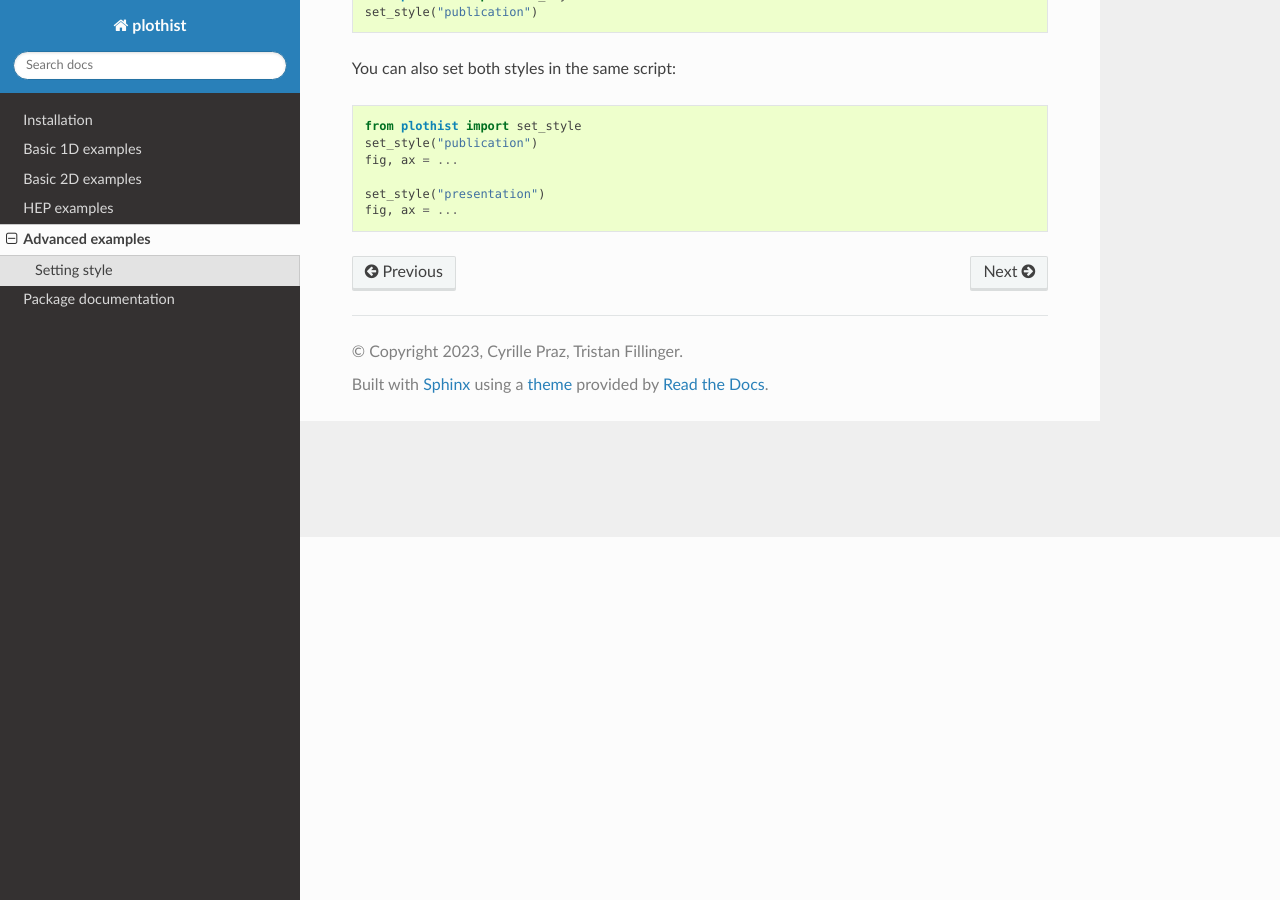
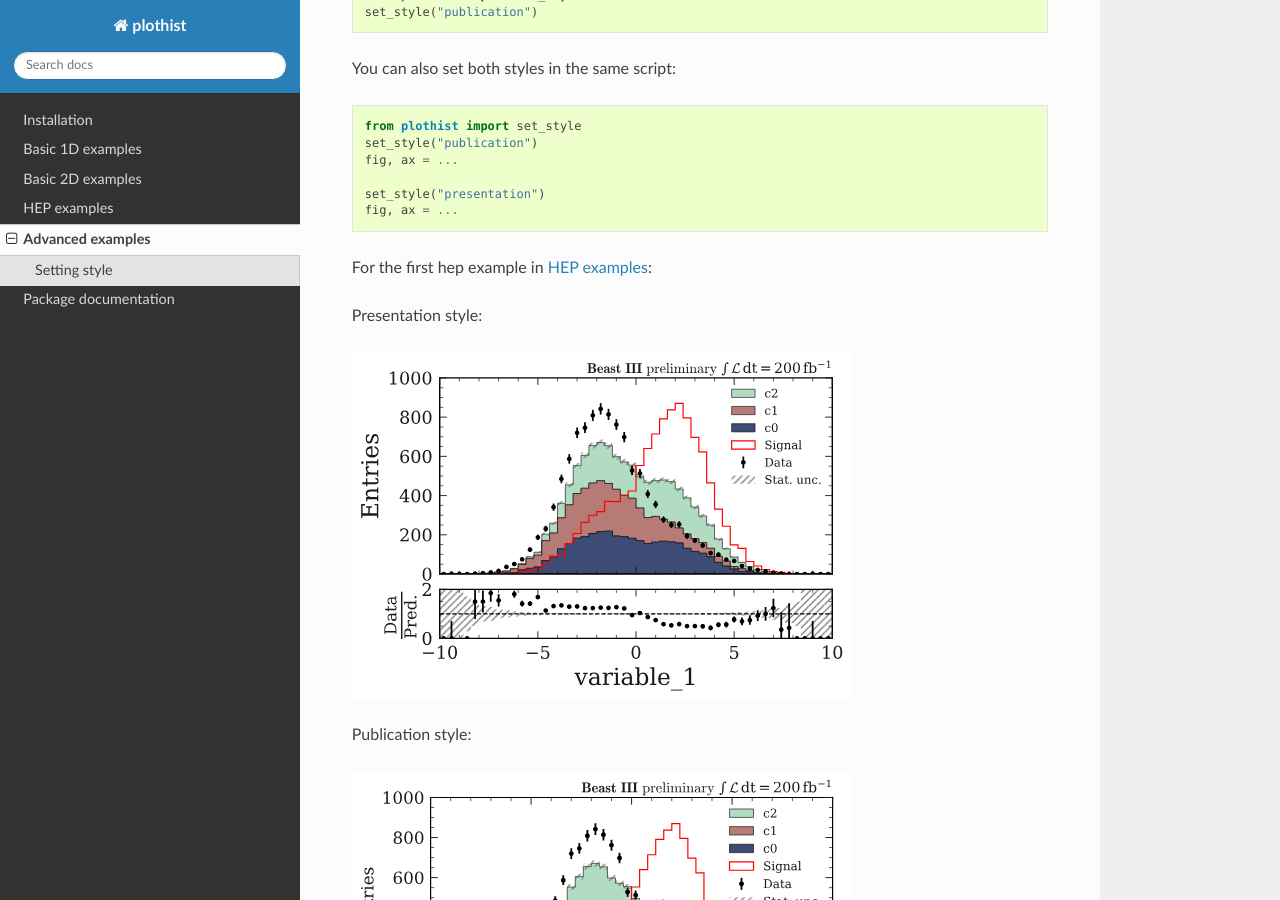
Before and after one commit to cyrraz/plothist, a Sphinx documentation site: the page built from docs/advanced/advanced_examples.rst, in a window 1280 px wide and 900 px high, scrolled down 363 px. Built offline with Sphinx 7.4.7 and the Read the Docs theme 2.0.0, drawn with Linux system fonts in a browser that asks for light colours.

```diff
--- a/docs/advanced/advanced_examples.rst
+++ b/docs/advanced/advanced_examples.rst
@@ -26,3 +26,18 @@
 
     set_style("presentation")
     fig, ax = ...
+
+For the first hep example in :ref:`advanced-hep_examples-label`:
+
+Presentation style:
+
+.. image:: ../img/hep_examples_dataMC_stacked.svg
+   :alt: Presentation style
+   :width: 500
+
+
+Publication style:
+
+.. image:: ../img/hep_examples_dataMC_stacked_publication.svg
+   :alt: Publication style
+   :width: 500
--- a/plothist/__init__.py
+++ b/plothist/__init__.py
@@ -1,5 +1,5 @@
 """Plot histograms in a scalable way and a beautiful style."""
-__version__ = "0.1.1"
+__version__ = "0.2"
 
 from .plotters import (
     create_variable_registry,
```
Also changed, not shown: docs/img/hep_examples_dataMC_flatten2D.svg, docs/img/hep_examples_dataMC_stacked.svg, docs/img/hep_examples_dataMC_stacked_publication.svg (added), docs/img/hep_examples_dataMC_unstacked.svg, 2 other files.
